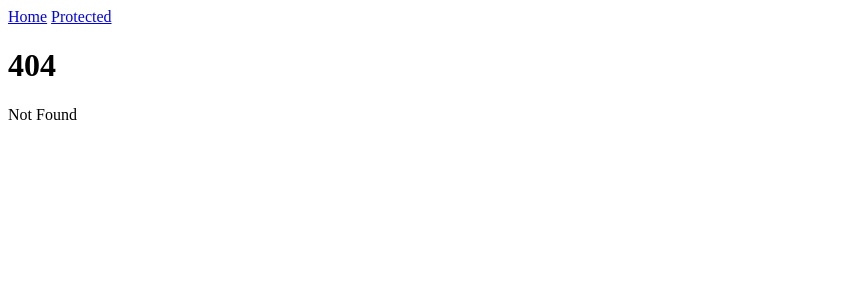
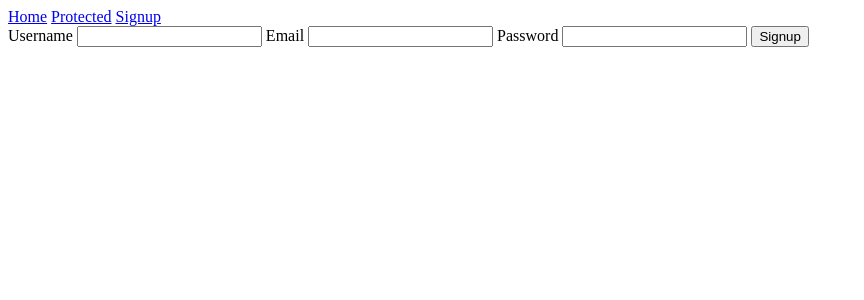
Before and after one commit to AlessioGrespi/learn-svelte, a SvelteKit app in the folder sveltekit-prisma-crud-auth/: page /signup in a window 1280 px wide. Before the commit this address had no page. Shown: the top 300 px of the page, without its empty margins (0-864 px from the left). Built offline with nearby package versions, Linux system fonts and the light colour scheme; no server answers.

Commit message:
signup and signout

```diff
--- /dev/null
+++ b/sveltekit-prisma-crud-auth/src/routes/(auth)/logout/+server.ts
@@ -0,0 +1,12 @@
+import { redirect } from "@sveltejs/kit"
+import type { RequestHandler } from "../../$types"
+
+export const POST: RequestHandler = async ({ cookies }) => {
+    console.log('logging out', cookies.get('user'))
+
+    cookies.delete('user')
+    cookies.delete('usertype')
+    console.log('logged out')
+
+    throw redirect(303, "/")
+}
--- /dev/null
+++ b/sveltekit-prisma-crud-auth/src/routes/(auth)/signup/+page.server.ts
@@ -0,0 +1,48 @@
+import type { Actions, PageServerLoad } from "./$types"
+import { prisma } from "$lib/server/prisma"
+
+import { error, fail, redirect } from "@sveltejs/kit"
+
+export const load: PageServerLoad = async ({ locals, cookies }) => {
+	return {
+		user: locals.user,
+		email: cookies.get('user'),
+	}
+}
+
+export const actions: Actions = {
+	signup: async ({ request, cookies }) => {
+
+		const form = Object.fromEntries(await request.formData())
+
+		console.log(form)
+
+		try {
+
+            await prisma.user.create({
+                data: {
+                    email: form.email,
+                    username: form.username,
+                    password: {
+                        create: {
+                            password: form.password ,
+                        },
+                    },
+                },
+            })
+
+
+
+
+		} catch (err) {
+			console.error('An error occurred:', err);
+			console.log("Username/email already taken")
+			return fail(500, { message: "An error occurred" });
+		}
+
+        //throw redirect(303,'/')
+
+		// Return the appropriate response
+		throw redirect (303,'/')
+	}
+}
--- /dev/null
+++ b/sveltekit-prisma-crud-auth/src/routes/(auth)/signup/+page.svelte
@@ -0,0 +1,17 @@
+<div>
+    <form action="?/signup" method="POST">
+        <label>
+            Username
+            <input name="username" id="username" type="text">
+        </label>
+        <label>
+            Email
+            <input name="email" id="email" type="email">
+        </label>
+       <label>
+            Password
+            <input name="password" id="password" type="password">
+        </label>
+        <button type="submit">Signup</button>
+    </form>
+</div>
--- /dev/null
+++ b/sveltekit-prisma-crud-auth/src/routes/+layout.server.ts
@@ -0,0 +1,9 @@
+import type { Actions, LayoutServerLoad } from "./$types"
+import { redirect } from "@sveltejs/kit"
+
+export const load: LayoutServerLoad = async ({ locals, cookies }) => {
+	return {
+		user: locals.user,
+		email: cookies.get('user'),
+	}
+}
--- a/sveltekit-prisma-crud-auth/src/routes/+layout.svelte
+++ b/sveltekit-prisma-crud-auth/src/routes/+layout.svelte
@@ -1,9 +1,19 @@
+<script lang="ts">
+	import type { PageData } from './$types';
 
+	export let data: PageData;
+</script>
 
 <div class="navbar">
 	<a href="/">Home</a>
 	<a href="/protected">Protected</a>
-
+	{#if data.email}
+	<form action="/logout" method="POST">
+		<button type="submit">Logout</button>
+	</form>
+	{:else}
+		<a href="/signup">Signup</a>
+	{/if}
 </div>
 
 <slot />
```
Also changed, not shown: sveltekit-prisma-crud-auth/src/routes/+page.server.ts (+26 -6 lines), sveltekit-prisma-crud-auth/src/routes/+page.svelte (+4 -4 lines), 1 other file (tests, documents, lock files or other folders).
